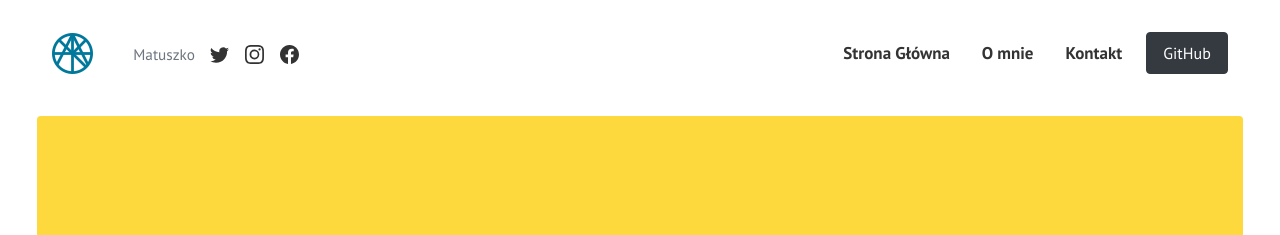
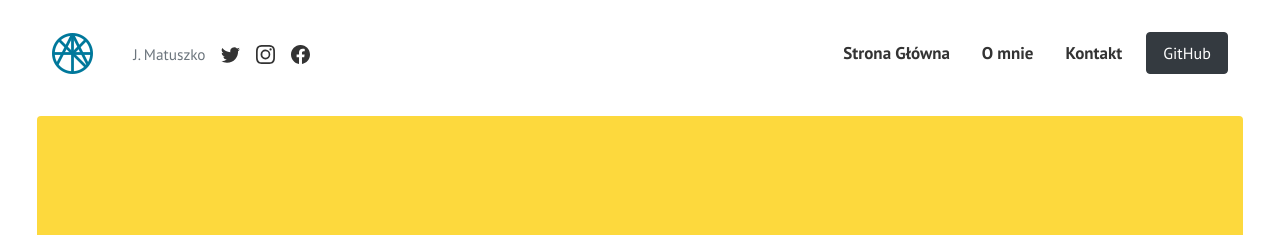
Before and after one commit to matuszko/matuszko.github.io, a Jekyll site: the page built from index.html, in a window 1280 px wide. Shown: the top 235 px of the page. Built offline with Jekyll 4.4.1, drawn with Linux system fonts in a browser that asks for light colours; the list of posts is cut into pages by our own code.

Commit message:
Update default.html

```diff
--- a/_layouts/default.html
+++ b/_layouts/default.html
@@ -36,7 +36,7 @@
 ================================================== -->
 <div class="navigation-wrap start-header start-style">
     <nav class="navbar navbar-expand-lg">
-        <div class="container">
+        <div class="container" >
 
           <a class="navbar-brand text-dark font-weight-bold big d-flex align-items-center" href="{{site.baseurl}}/">
           {% if site.logo %}
@@ -48,7 +48,7 @@
 
 
           <div class="d-flex align-items-center">
-            <span class="ml-3 text-muted small">Matuszko</span>
+            <span class="ml-3 text-muted small">J. Matuszko</span>
             <a class="d-inline-block social-icon" target="_blank" href="{{site.social.twitter}}">
               <svg xmlns="http://www.w3.org/2000/svg" width="19" height="19" fill="currentColor" class="bi bi-twitter" viewBox="0 0 16 16">
               <path d="M5.026 15c6.038 0 9.341-5.003 9.341-9.334 0-.14 0-.282-.006-.422A6.685 6.685 0 0 0 16 3.542a6.658 6.658 0 0 1-1.889.518 3.301 3.301 0 0 0 1.447-1.817 6.533 6.533 0 0 1-2.087.793A3.286 3.286 0 0 0 7.875 6.03a9.325 9.325 0 0 1-6.767-3.429 3.289 3.289 0 0 0 1.018 4.382A3.323 3.323 0 0 1 .64 6.575v.045a3.288 3.288 0 0 0 2.632 3.218 3.203 3.203 0 0 1-.865.115 3.23 3.23 0 0 1-.614-.057 3.283 3.283 0 0 0 3.067 2.277A6.588 6.588 0 0 1 .78 13.58a6.32 6.32 0 0 1-.78-.045A9.344 9.344 0 0 0 5.026 15z"/>
```
